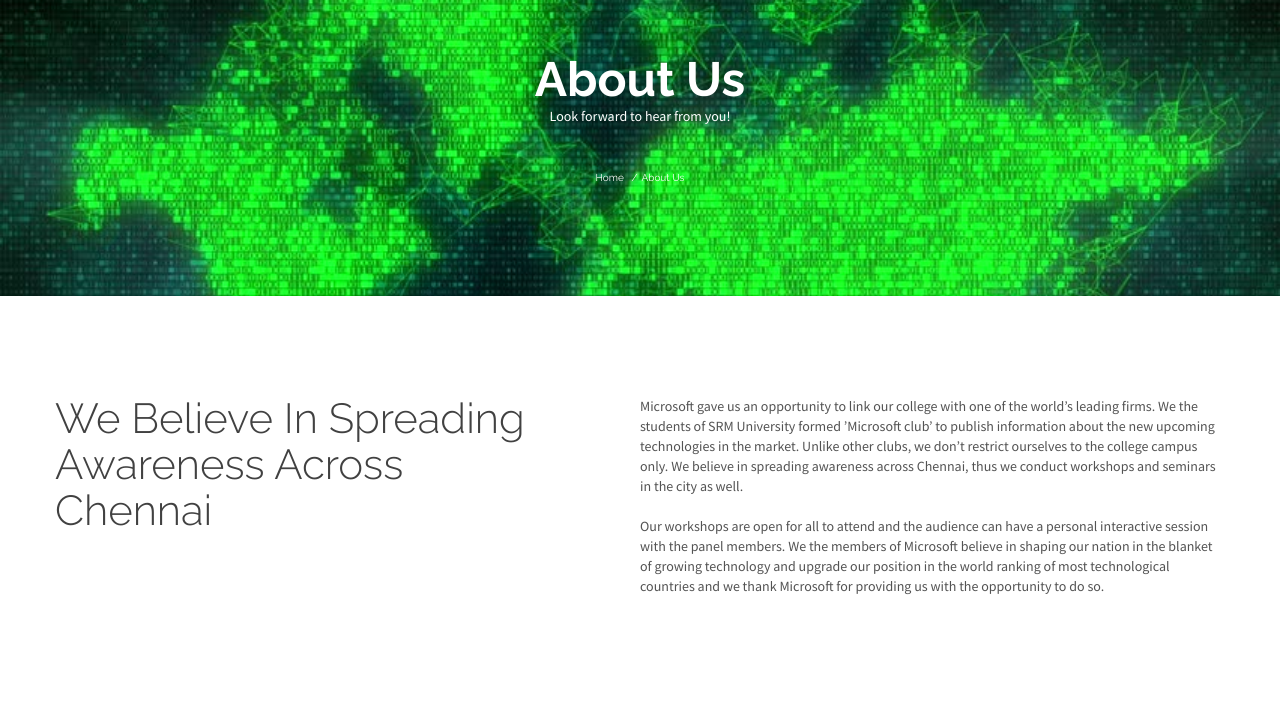
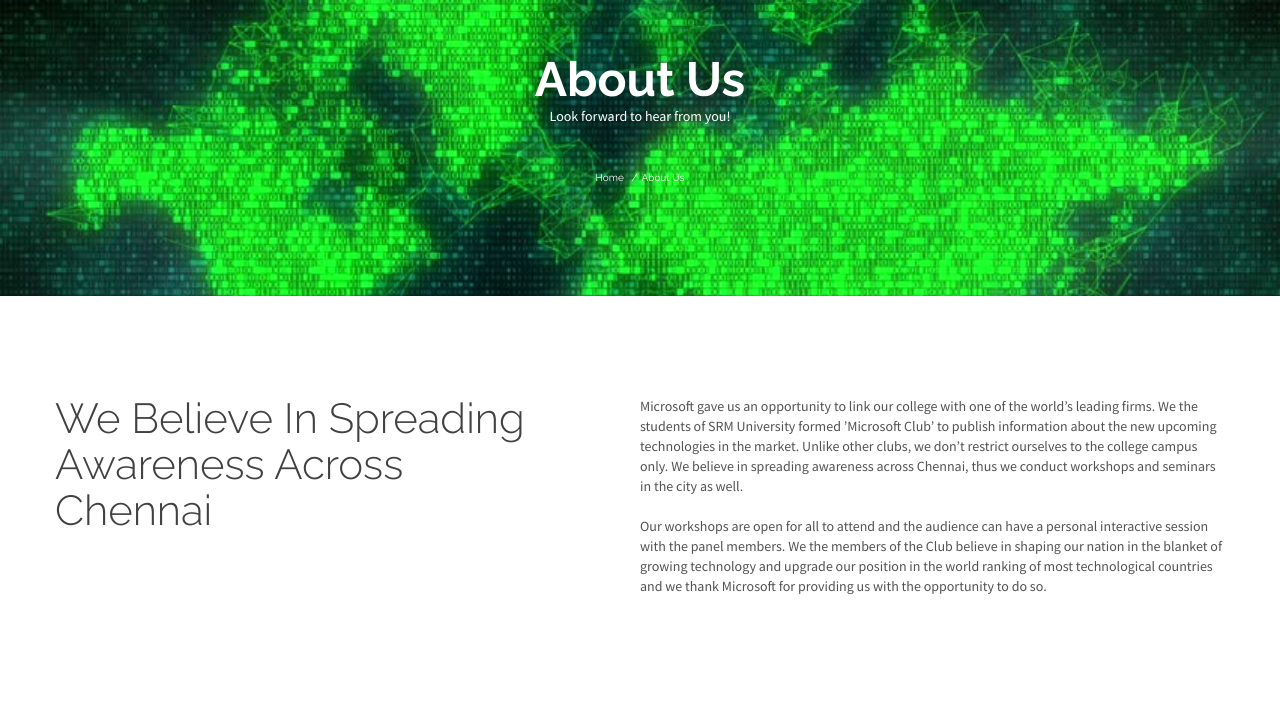
Before and after one commit to YASHPATO/mswebsite2017, a website: page views/about.html in a window 1280 px wide. Shown: the part 87-800 px from the top of the page. Drawn offline with Linux system fonts and the light colour scheme; files whose address does not match are found by name.

Commit message:
content changes in about section

```diff
--- a/views/about.html
+++ b/views/about.html
@@ -130,9 +130,9 @@
                 </div>
                 <div class="col-sm-6 margin_top">
                     <div class="about_headline padding_bottom wow fadeIn">
-                        <p class="bottom20">Microsoft gave us an opportunity to link our college with one of the world’s leading firms. We the students of SRM University formed ’Microsoft club’ to publish information about the new upcoming technologies in the market. Unlike
+                        <p class="bottom20">Microsoft gave us an opportunity to link our college with one of the world’s leading firms. We the students of SRM University formed ’Microsoft Club’ to publish information about the new upcoming technologies in the market. Unlike
                             other clubs, we don’t restrict ourselves to the college campus only. We believe in spreading awareness across Chennai, thus we conduct workshops and seminars in the city as well.</p>
-                        <p class="bottom00">Our workshops are open for all to attend and the audience can have a personal interactive session with the panel members. We the members of Microsoft believe in shaping our nation in the blanket of growing technology and upgrade
+                        <p class="bottom00">Our workshops are open for all to attend and the audience can have a personal interactive session with the panel members. We the members of the Club believe in shaping our nation in the blanket of growing technology and upgrade
                             our position in the world ranking of most technological countries and we thank Microsoft for providing us with the opportunity to do so.</p>
                     </div>
                 </div>
```
